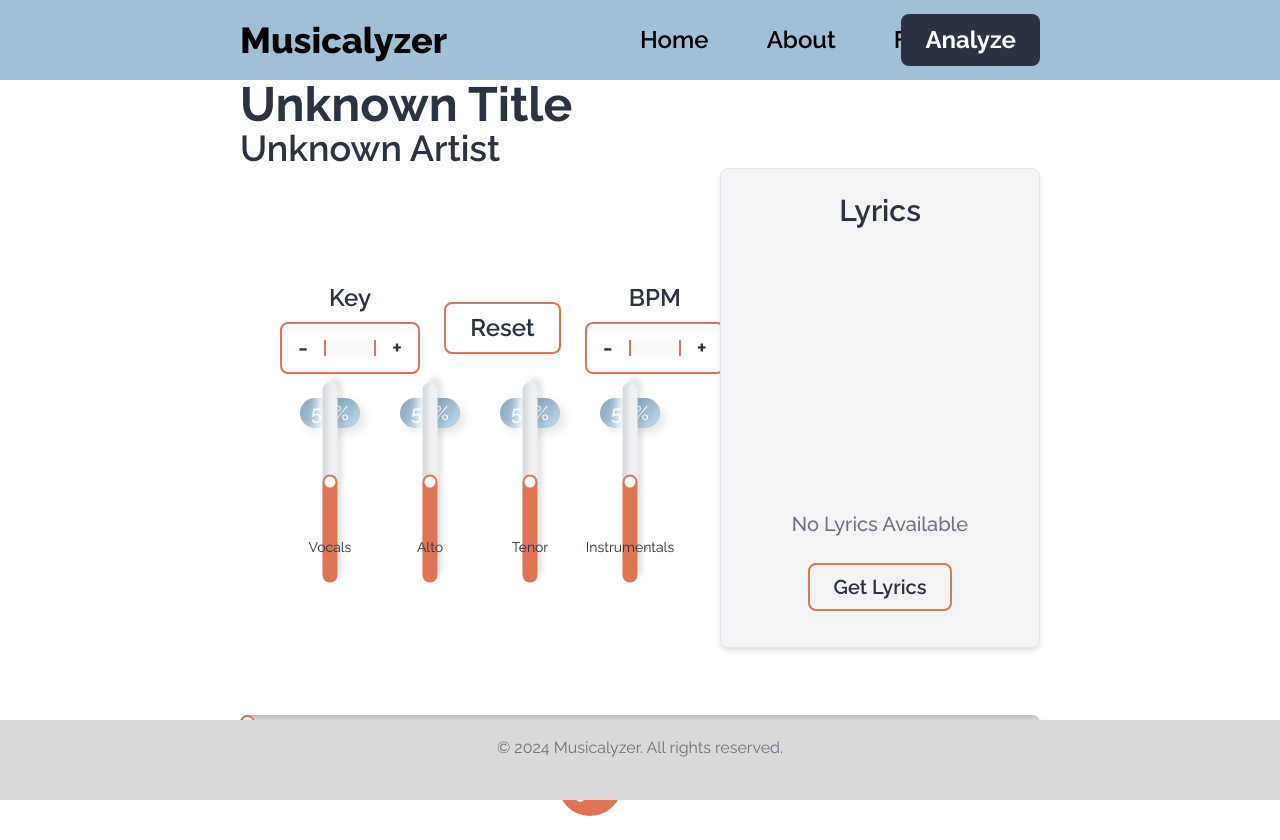
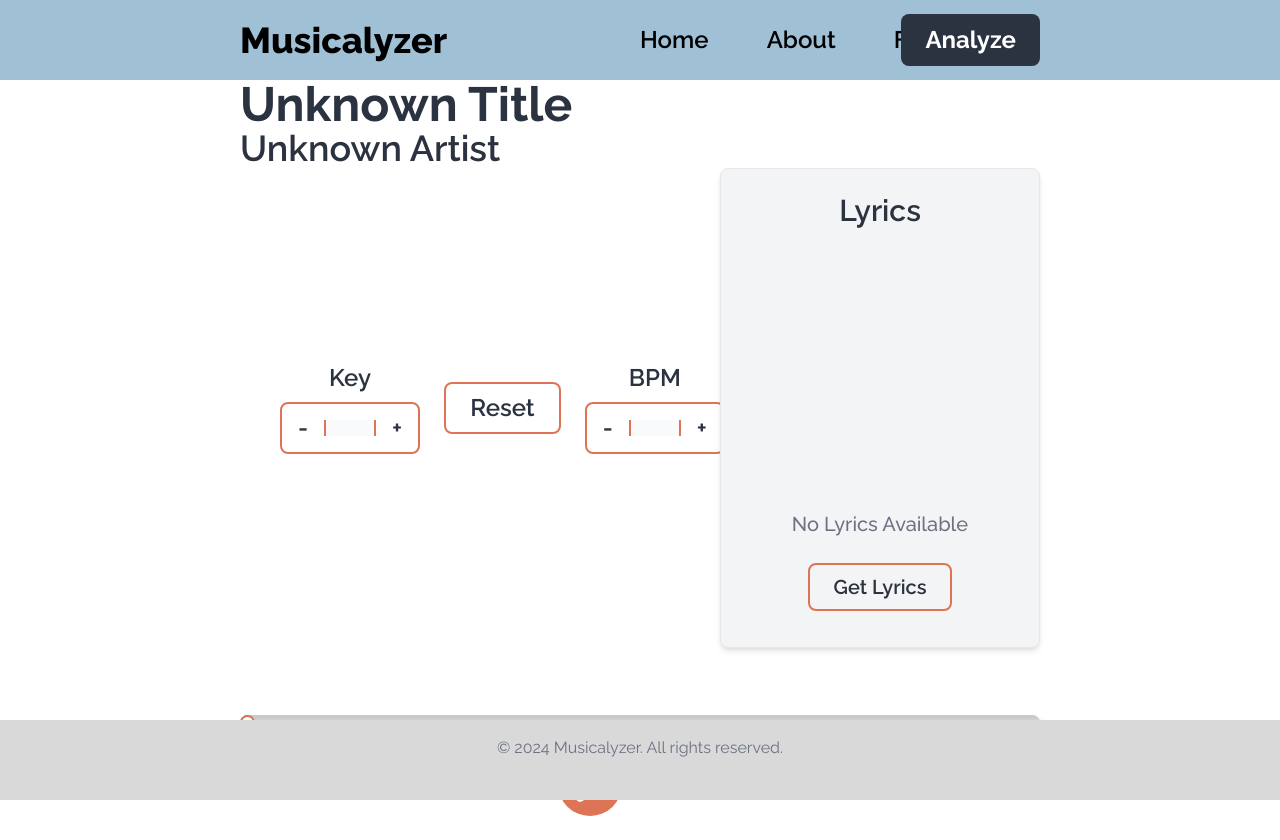
Before and after one commit to Tituz175/Musicnalyzer, a Next.js app in the folder frontend/musicnalyzer/: page /analyze in a window 1280 px wide. Built offline with nearby package versions, Linux system fonts and the light colour scheme.

Commit message:
the volume slider component was worked on, for dynamic rendering on the analyze page.

```diff
--- a/frontend/musicnalyzer/src/app/globals.css
+++ b/frontend/musicnalyzer/src/app/globals.css
@@ -39,7 +39,7 @@ body {
 }
 
 .slider-container {
-  display: flex;
+  /* display: flex; */
   flex-direction: column;
   align-items: center;
   width: 100px;
--- a/frontend/musicnalyzer/src/components/Slider.tsx
+++ b/frontend/musicnalyzer/src/components/Slider.tsx
@@ -2,17 +2,18 @@
 
 interface sliderprops {
   volume: number;
+  stem?: string;
   onVolumeChange: (value: number) => void;
   inputValue: string;
 }
 
-const VerticalSlider: React.FC<sliderprops> = ({ volume, onVolumeChange, inputValue }) => {
+const VerticalSlider: React.FC<sliderprops> = ({ volume, stem, onVolumeChange, inputValue }) => {
   const handleVolumeChange = (e: React.ChangeEvent<HTMLInputElement>) => {
     onVolumeChange(Number(e.target.value));
   };
 
   return (
-    <div className="slider-container">
+    <div className={`slider-container flex ${stem == "" ? "hidden" : ""}`}>
       <div className="value-display" id='rangeValue'>
         {(volume * 100).toFixed(0)}%
       </div>
@@ -21,7 +22,7 @@ const VerticalSlider: React.FC<sliderprops> = ({ volume, onVolumeChange, inputVa
         className="range vertical"
         value={volume}
         id="volume"
-        min="0"
+        min="0.004"
         step="0.01"
         max="1"
         onChange={handleVolumeChange}
--- a/frontend/musicnalyzer/src/components/VolumeControl.tsx
+++ b/frontend/musicnalyzer/src/components/VolumeControl.tsx
@@ -27,7 +27,7 @@ export default function VolumeControl({
         volume={volume.soprano}
         stem={stemsUrl.soprano}
         onVolumeChange={(value) => onVolumeChange("soprano", value)}
-        inputValue={stemsUrl.alto && stemsUrl.tenor ? "Soprano" : "Vocals"}
+        inputValue={stemsUrl.alto == "" ? "Vocals" : "Soprano"}
       />
       <VerticalSlider
         volume={volume.alto}
```
Also changed, not shown: 2 other files (tests, documents, lock files or other folders).
